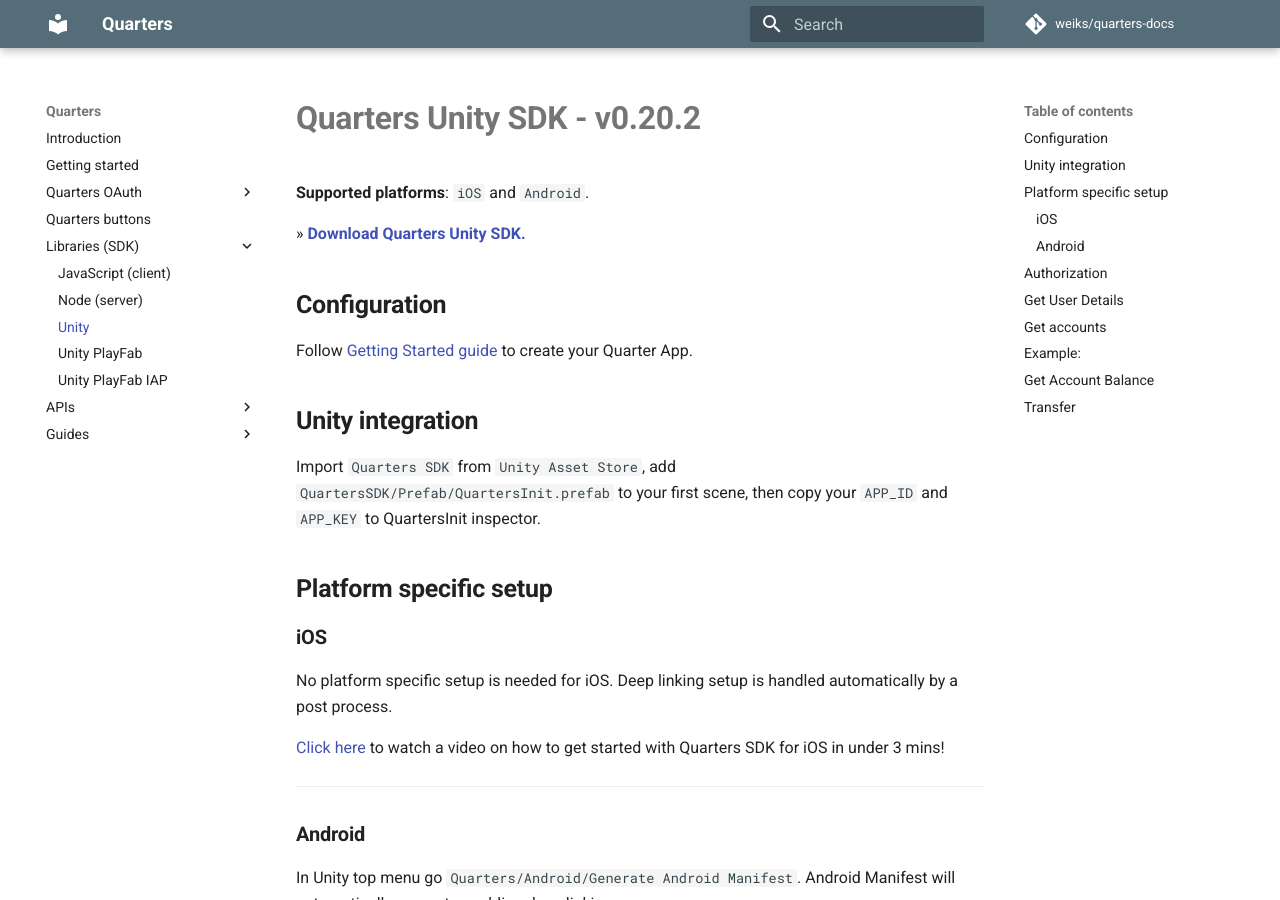
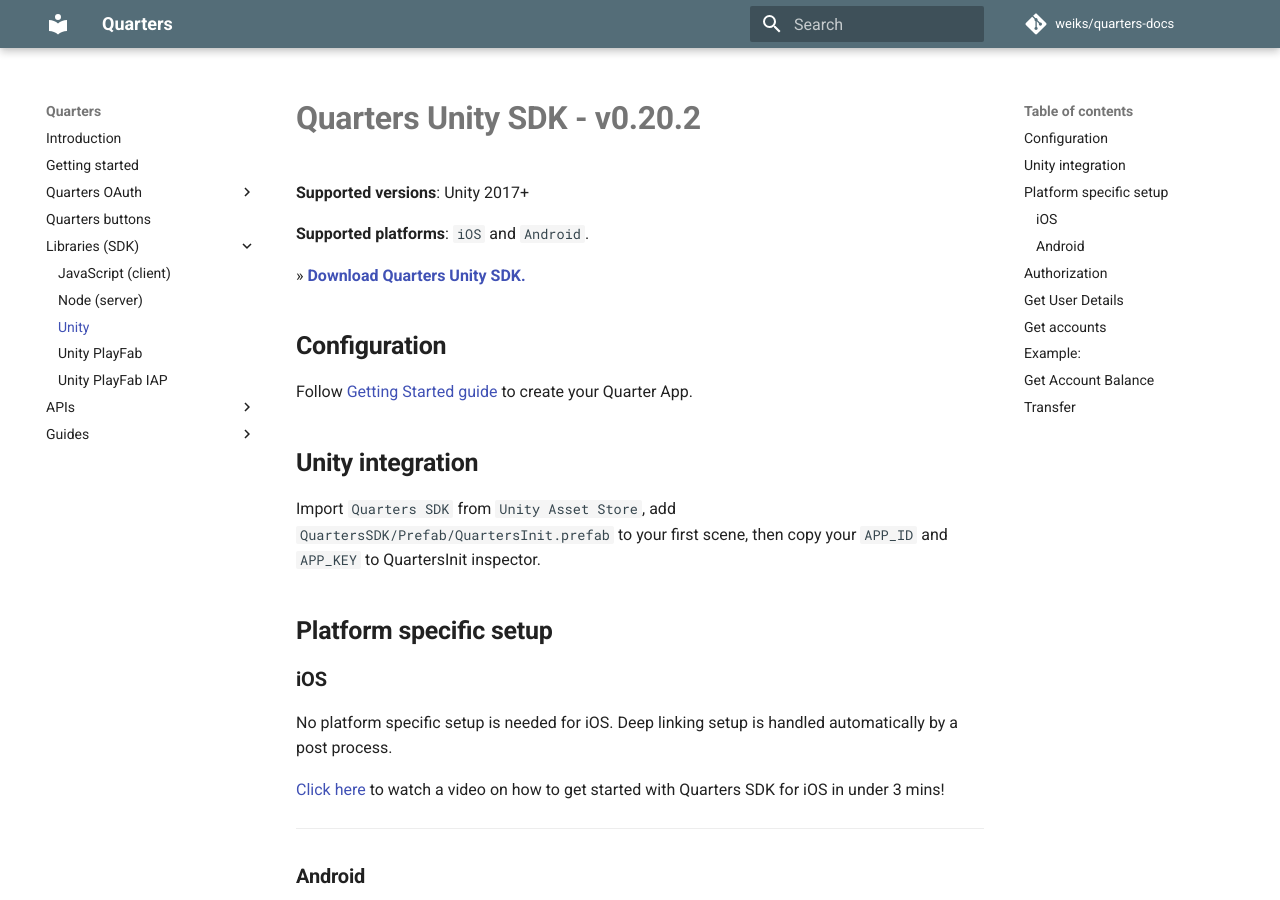
Before and after one commit to weiks/quarters-docs, an MkDocs documentation site: the page built from docs/sdk/unity.md, in a window 1280 px wide and 900 px high. Built offline with MkDocs 1.6.1 and Material for MkDocs 9.7.7, drawn with Linux system fonts in a browser that asks for light colours; comment, search, counter and statistics services are not loaded; old or Windows-style settings are respelled for this version of MkDocs.

Commit message:
Added supported Unity versions line

```diff
--- a/docs/sdk/unity.md
+++ b/docs/sdk/unity.md
@@ -1,4 +1,6 @@
 # Quarters Unity SDK - v0.20.2
+
+**Supported versions**: Unity 2017+
 
 **Supported platforms**: `iOS` and `Android`.
 
```
